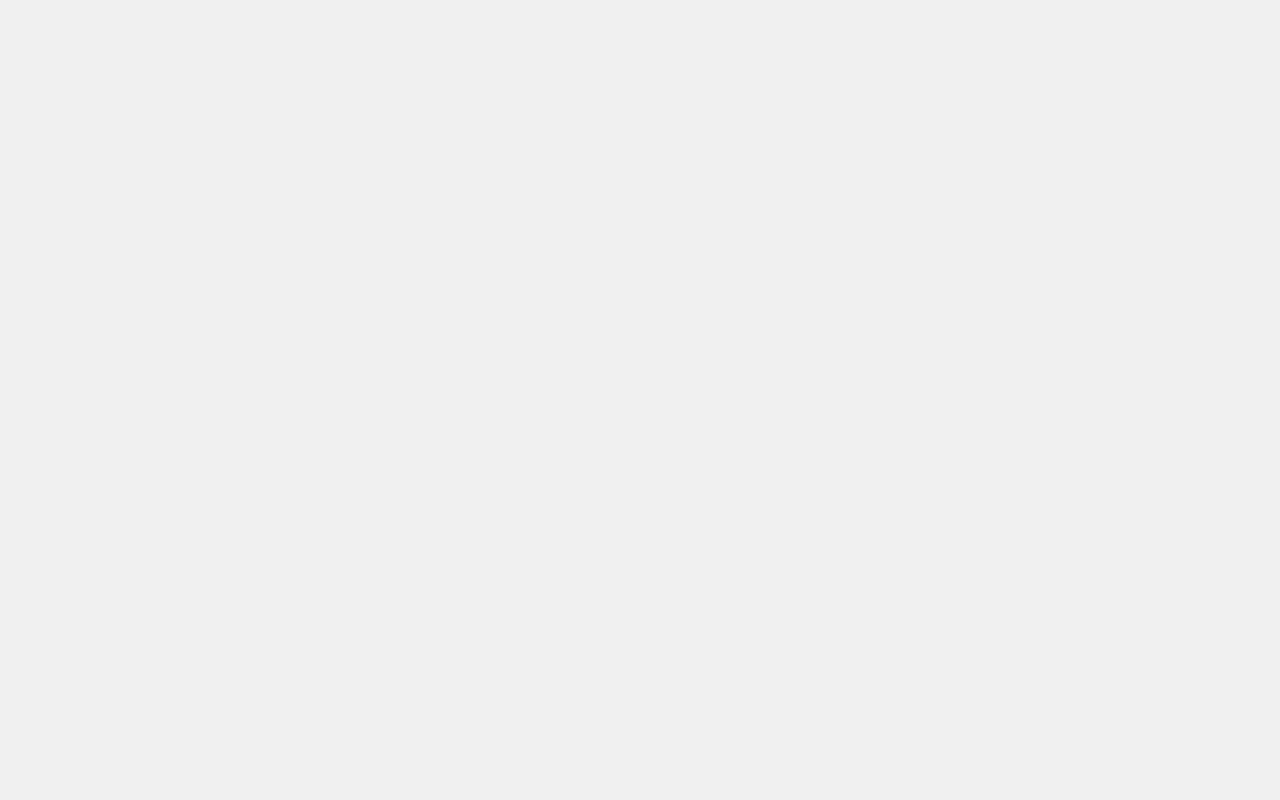
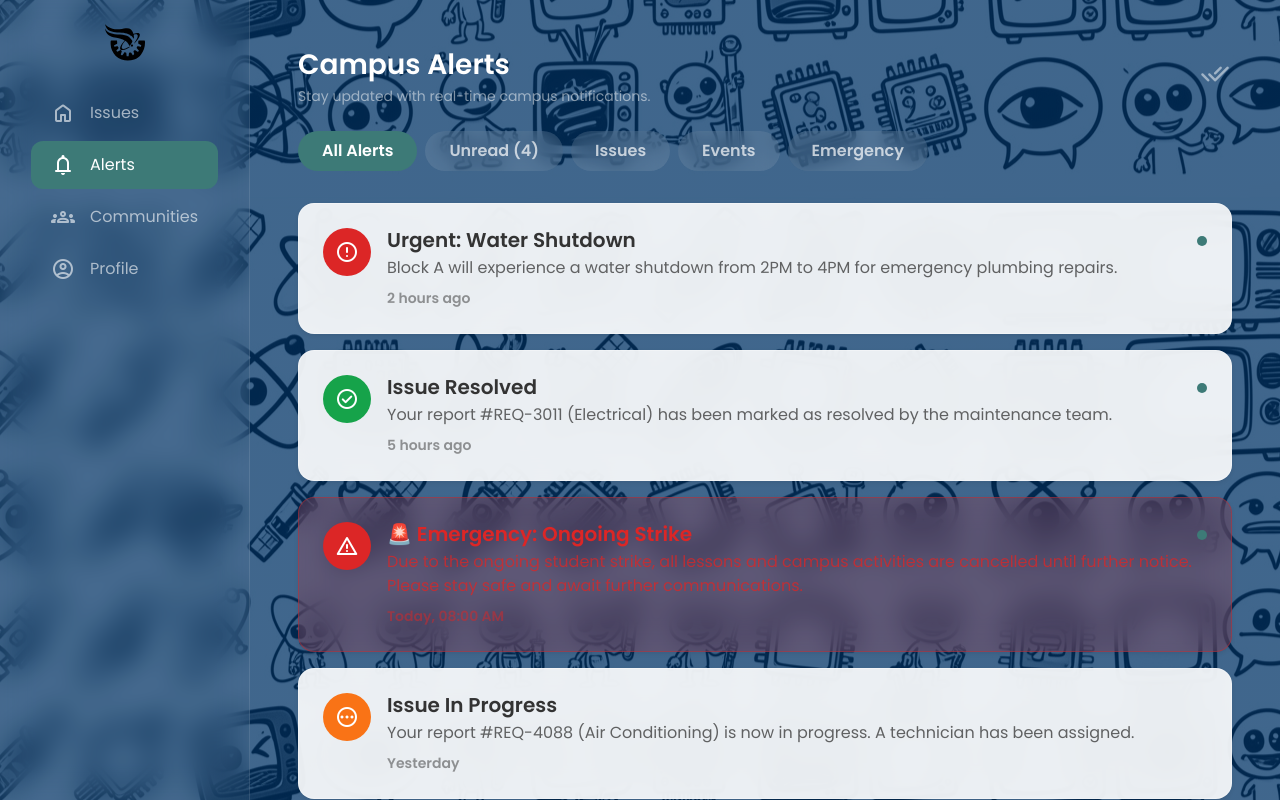
Before and after one commit to sp22000621/FinalYearPR, a React (Vite) app: page /student-alerts in a window 1280 px wide. Before the commit this address had no page. Shown: the top 800 px of the page. Built offline with nearby package versions, Linux system fonts and the light colour scheme.

Commit message:
reports linked and added

```diff
--- a/src/App.jsx
+++ b/src/App.jsx
@@ -5,6 +5,7 @@ import StudentLogin from './pages/StudentLogin';
 import FacultyLogin from './pages/FacultyLogin';
 import StudentHome from './pages/StudentHome';
 import StudentReport from './pages/StudentReport';
+import StudentAlerts from './pages/StudentAlerts';
 
 function App() {
   return (
@@ -16,6 +17,7 @@ function App() {
         <Route path="/student-login" element={<StudentLogin />} />
         <Route path="/student-home" element={<StudentHome />} />
         <Route path="/student/report" element={<StudentReport />} />
+        <Route path="/student-alerts" element={<StudentAlerts />} />
 
         {/* Faculty Flow */}
         <Route path="/faculty-login" element={<FacultyLogin />} />
--- /dev/null
+++ b/src/pages/StudentAlerts.jsx
@@ -0,0 +1,152 @@
+import React, { useState } from 'react';
+import StudentLayout from '../components/StudentLayout';
+
+const alerts = [
+  {
+    id: 1,
+    icon: 'error',
+    iconBg: '#dc2626',
+    title: 'Urgent: Water Shutdown',
+    description: 'Block A will experience a water shutdown from 2PM to 4PM for emergency plumbing repairs.',
+    time: '2 hours ago',
+    unread: true,
+    category: 'Issues',
+  },
+  {
+    id: 2,
+    icon: 'check_circle',
+    iconBg: '#16a34a',
+    title: 'Issue Resolved',
+    description: 'Your report #REQ-3011 (Electrical) has been marked as resolved by the maintenance team.',
+    time: '5 hours ago',
+    unread: true,
+    category: 'Issues',
+  },
+  {
+    id: 3,
+    icon: 'warning',
+    iconBg: '#dc2626',
+    title: '🚨 Emergency: Ongoing Strike',
+    description: 'Due to the ongoing student strike, all lessons and campus activities are cancelled until further notice. Please stay safe and await further communications.',
+    time: 'Today, 08:00 AM',
+    unread: true,
+    category: 'Emergency',
+  },
+  {
+    id: 4,
+    icon: 'pending',
+    iconBg: '#f97316',
+    title: 'Issue In Progress',
+    description: 'Your report #REQ-4088 (Air Conditioning) is now in progress. A technician has been assigned.',
+    time: 'Yesterday',
+    unread: false,
+    category: 'Issues',
+  },
+  {
+    id: 5,
+    icon: 'schedule',
+    iconBg: '#3b82f6',
+    title: 'Scheduled Maintenance',
+    description: 'Routine electrical inspections will occur in Block C corridors next Tuesday.',
+    time: 'Yesterday, 08:00',
+    unread: false,
+    category: 'Events',
+  },
+  {
+    id: 6,
+    icon: 'campaign',
+    iconBg: '#dc2626',
+    title: '🚨 Lessons Cancelled',
+    description: 'All lectures and tutorials for today have been cancelled due to the ongoing disruptions. Campus facilities remain closed.',
+    time: 'Today, 09:30 AM',
+    unread: true,
+    category: 'Emergency',
+  },
+];
+
+const filters = ['All Alerts', 'Unread', 'Issues', 'Events', 'Emergency'];
+
+export default function StudentAlerts() {
+  const [activeFilter, setActiveFilter] = useState('All Alerts');
+
+  const filtered = alerts.filter((a) => {
+    if (activeFilter === 'All Alerts') return true;
+    if (activeFilter === 'Unread') return a.unread;
+    return a.category === activeFilter;
+  });
+
+  const unreadCount = alerts.filter(a => a.unread).length;
+
+  return (
+    <StudentLayout>
+      <div className="container-fluid p-4 p-md-5">
+        <div className="w-100 mx-auto" style={{ maxWidth: '1000px' }}>
+
+          {/* Header Area */}
+          <div className="d-flex justify-content-between align-items-center mb-4">
+            <div>
+              <h2 className="text-white fw-bold mb-1 fs-3">Campus Alerts</h2>
+              <p className="text-white-50 small mb-0">Stay updated with real-time campus notifications.</p>
+            </div>
+            <button className="btn text-white-50 p-0 hover-orange">
+              <span className="material-symbols-rounded fs-2">done_all</span>
+            </button>
+          </div>
+
+          {/* Filter chips - Modern horizontal scroll */}
+          <div className="d-flex gap-2 mb-4 overflow-x-auto pb-2 no-scrollbar">
+            {filters.map((f) => (
+              <button
+                key={f}
+                onClick={() => setActiveFilter(f)}
+                className="btn px-4 py-2 rounded-pill fw-semibold whitespace-nowrap transition-all border-0"
+                style={activeFilter === f
+                  ? { background: '#3d7a77', color: 'white' }
+                  : { background: 'rgba(255,255,255,0.1)', color: 'rgba(255,255,255,0.7)', backdropFilter: 'blur(10px)' }
+                }
+              >
+                {f}{f === 'Unread' ? ` (${unreadCount})` : ''}
+              </button>
+            ))}
+          </div>
+
+          {/* Alert List */}
+          <div className="d-flex flex-column gap-3">
+            {filtered.map((alert) => (
+              <div
+                key={alert.id}
+                className="p-4 rounded-4 d-flex gap-3 shadow-sm"
+                style={{
+                  /* Using high-visibility glass style */
+                  background: alert.category === 'Emergency' ? 'rgba(220, 38, 38, 0.2)' : 'rgba(255,255,255,0.9)',
+                  backdropFilter: 'blur(15px)',
+                  border: alert.category === 'Emergency' ? '1px solid rgba(220, 38, 38, 0.4)' : '1px solid rgba(255,255,255,0.3)',
+                  color: alert.category === 'Emergency' ? '#dc2626' : '#333'
+                }}
+              >
+                <div
+                  className="rounded-circle d-flex align-items-center justify-content-center flex-shrink-0"
+                  style={{ backgroundColor: alert.iconBg, width: '48px', height: '48px' }}
+                >
+                  <span className="material-symbols-rounded text-white fs-4">{alert.icon}</span>
+                </div>
+
+                <div className="flex-grow-1 min-w-0">
+                  <div className="d-flex justify-content-between align-items-start gap-2">
+                    <h5 className="fw-bold mb-1 fs-5">{alert.title}</h5>
+                    {alert.unread && (
+                      <div className="rounded-circle flex-shrink-0 mt-2" style={{ width: '10px', height: '10px', background: '#3d7a77' }} />
+                    )}
+                  </div>
+                  <p className="mb-2 fs-6 opacity-75">{alert.description}</p>
+                  <small className="fw-semibold opacity-50 d-block">{alert.time}</small>
+                </div>
+              </div>
+            ))}
+          </div>
+
+        </div>
+      </div>
+    </StudentLayout>
+  );
+}
```
Also changed, not shown: src/components/StudentSidebar.jsx (line endings or trailing spaces).
